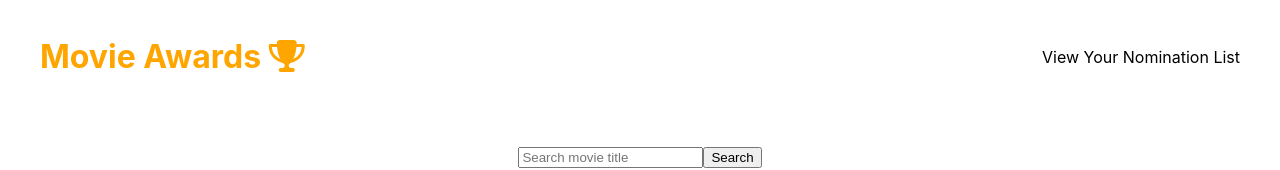
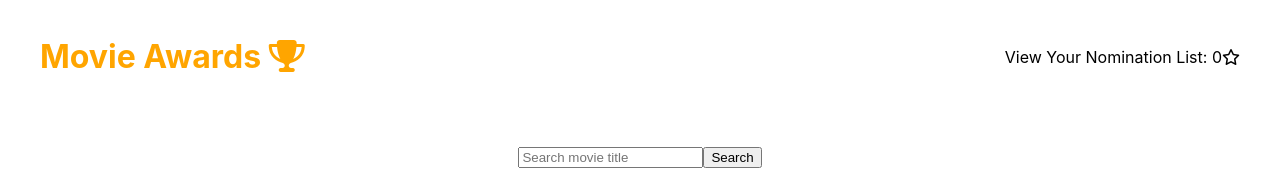
Before and after one commit to vtellez1/omdbmovies, a React (Create React App) app: page / in a window 1280 px wide. Shown: the top 170 px of the page. Built offline with nearby package versions, Linux system fonts and the light colour scheme.

Commit message:
added nomination count to header

```diff
--- a/src/components/header/header.component.jsx
+++ b/src/components/header/header.component.jsx
@@ -1,12 +1,22 @@
 import React from 'react';
-import { Link } from 'react-router-dom'
+import { connect } from 'react-redux';
+
 
 import { HeaderContainer, HomeLink, NominationLink } from './header.styles.jsx';
 
-const Header = () => (
+const Header = ({ nominations }) => {
+    console.log(nominations)
+    return(
     <HeaderContainer>
         <HomeLink to='/'><h1>Movie Awards <i class="fas fa-trophy"></i></h1></HomeLink>
-        <NominationLink to='/nominated'>View Your Nomination List</NominationLink>
+    <NominationLink to='/nominated'> View Your Nomination List: {nominations.nominationCount} <i class="far fa-star"></i> </NominationLink>
     </HeaderContainer>
-)
-export default Header;
+    )
+};
+
+const mapStateToProps = state => {
+    return{
+        nominations: state.nominations
+    }
+}
+export default connect(mapStateToProps)(Header);
--- a/src/components/movieCard/movieCard.component.jsx
+++ b/src/components/movieCard/movieCard.component.jsx
@@ -25,7 +25,6 @@ const MovieCard = ({ movie, addNomination, removeNomination, nominated }) => {
             <button onClick={movieClick}>Nominate</button>
         }
 
-
         </MovieCardContainer>
     )
 };
--- a/src/redux/nominations/nominations.reducer.js
+++ b/src/redux/nominations/nominations.reducer.js
@@ -2,7 +2,8 @@ import NominationsActionTypes from './nominations.types'
 import { addNominationToList, removeNominationFromList} from './nominations.utils'
 
 const INITIAL_STATE = {
-    nominations: []
+    nominations: [],
+    nominationCount: 0
 }
 
 const nominationsReducer = (state = INITIAL_STATE, action) => {
@@ -10,12 +11,14 @@ const nominationsReducer = (state = INITIAL_STATE, action) => {
         case NominationsActionTypes.ADD_NOMINATION:
             return {
                 ...state,
-                nominations: addNominationToList(state.nominations, action.payload)
+                nominations: addNominationToList(state.nominations, action.payload),
+                nominationCount: state.nominations.length + 1
             };
         case NominationsActionTypes.REMOVE_NOMINATION:
             return {
                 ...state,
-                nominations: removeNominationFromList(state.nominations, action.payload)
+                nominations: removeNominationFromList(state.nominations, action.payload),
+                nominationCount: state.nominations.length - 1
             }
         default:
             return state;
```
